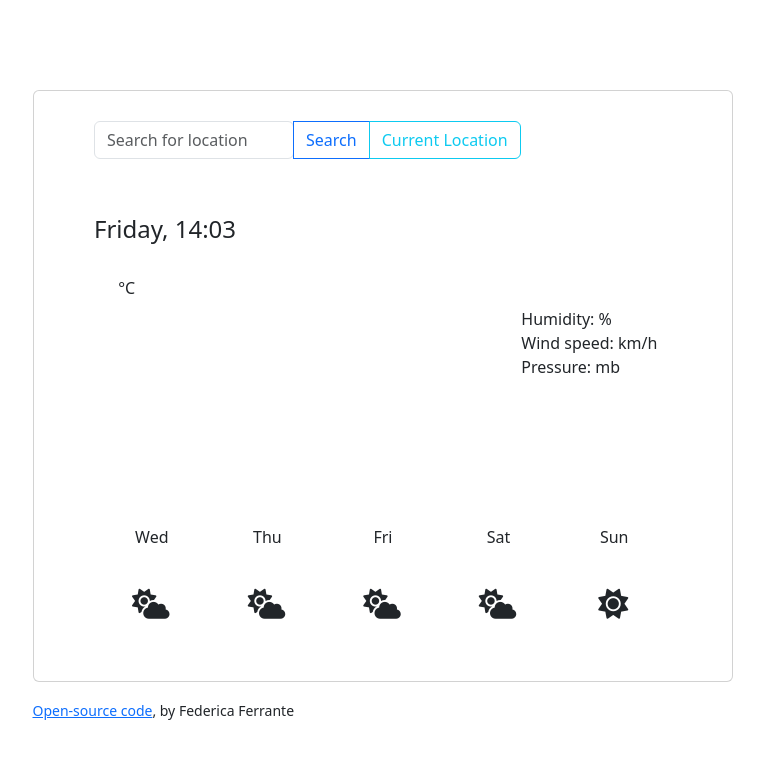
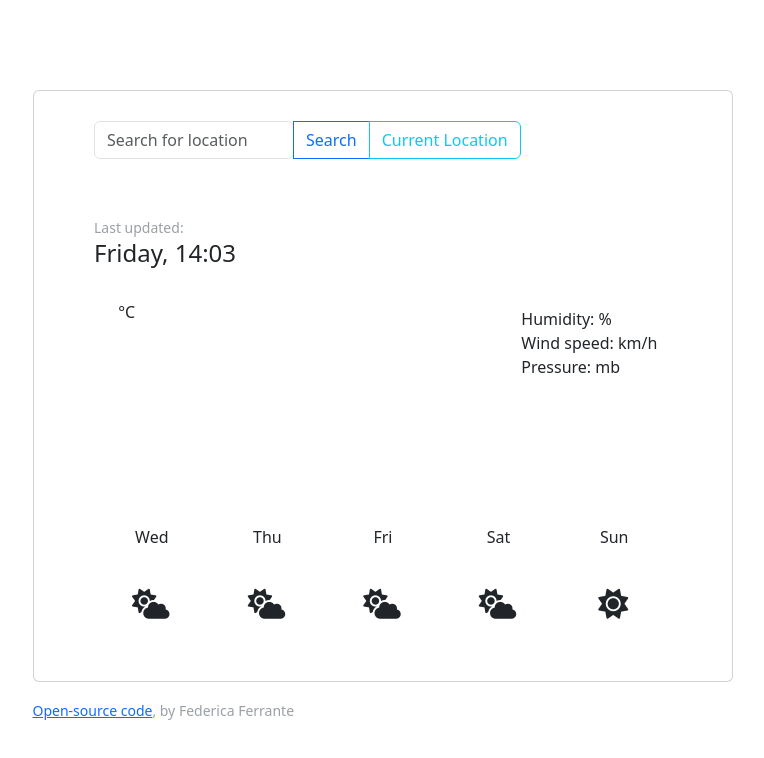
Before and after one commit to Rika1509/Weather-Widget, a plain HTML site: page index.html in a window 1280 px wide. Shown: the whole page, without its empty margins (257-1021 px from the left). Drawn offline with nearby package versions, Linux system fonts and the light colour scheme; no server answers.

Commit message:
Added "last updated" for time

```diff
--- a/index.html
+++ b/index.html
@@ -27,6 +27,7 @@
             <div class="row g-0">
                 <div class="col-md-5" id="current-weather">
                     <h1> </h1>
+                    <small>Last updated:</small>
                     <h4 id="date"></h4>
                     <div class="main">
                         <img src="" id="icon" /> <span class="temperature"></span><span class="units">°C</span>
@@ -39,7 +40,7 @@
                 </div>
                 <div class="col-md-4" id="current-weather-info">
                     <ul>
-                        <li>Humidity: <span id="humidity"> </span> %</li>
+                        <li>Humidity: <span id="humidity"> </span>%</li>
                         <li>Wind speed: <span id="wind"> </span> km/h</li>
                         <li>Pressure: <span id="pressure"> </span> mb</li>
                     </ul>
--- a/src/styles.css
+++ b/src/styles.css
@@ -8,7 +8,8 @@ body {
   padding: 30px 0px;
 }
 
-h4 {
+h4,
+small {
   color: #9aa0a6;
 }
 
```
